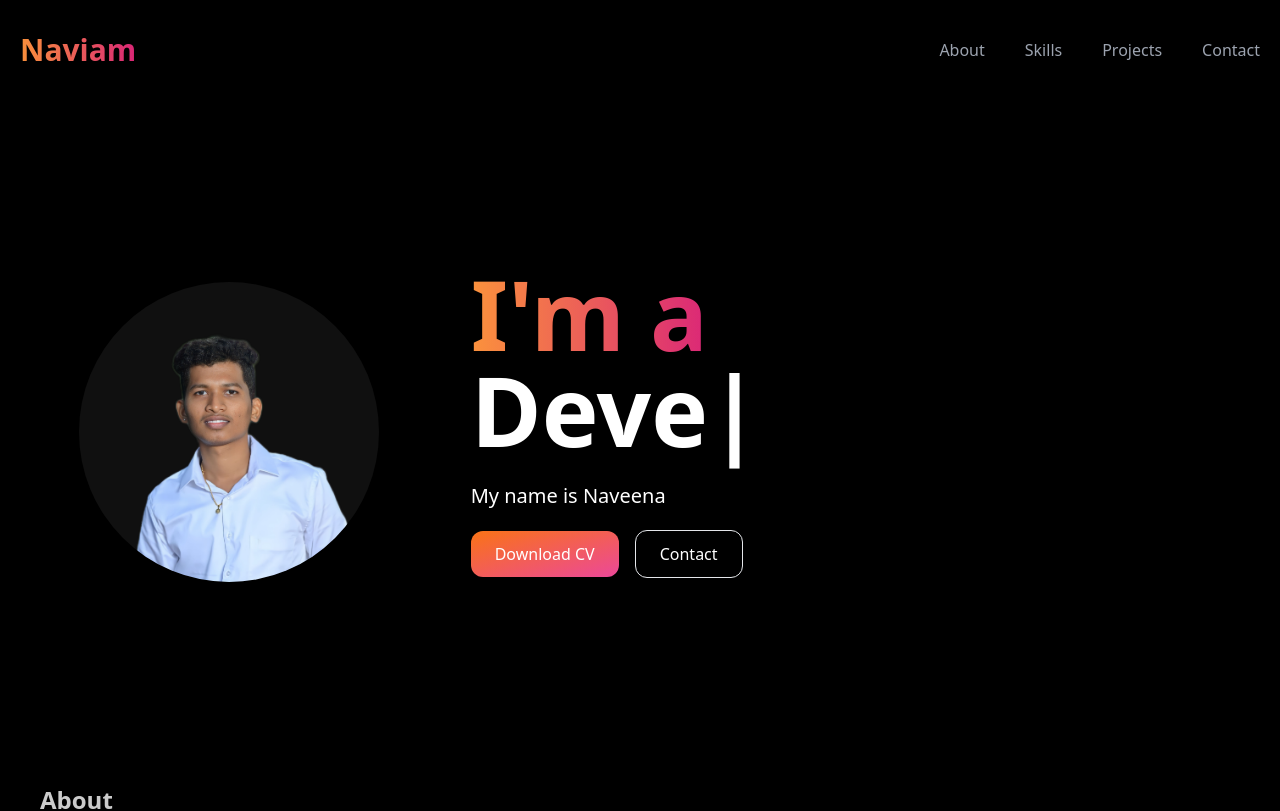
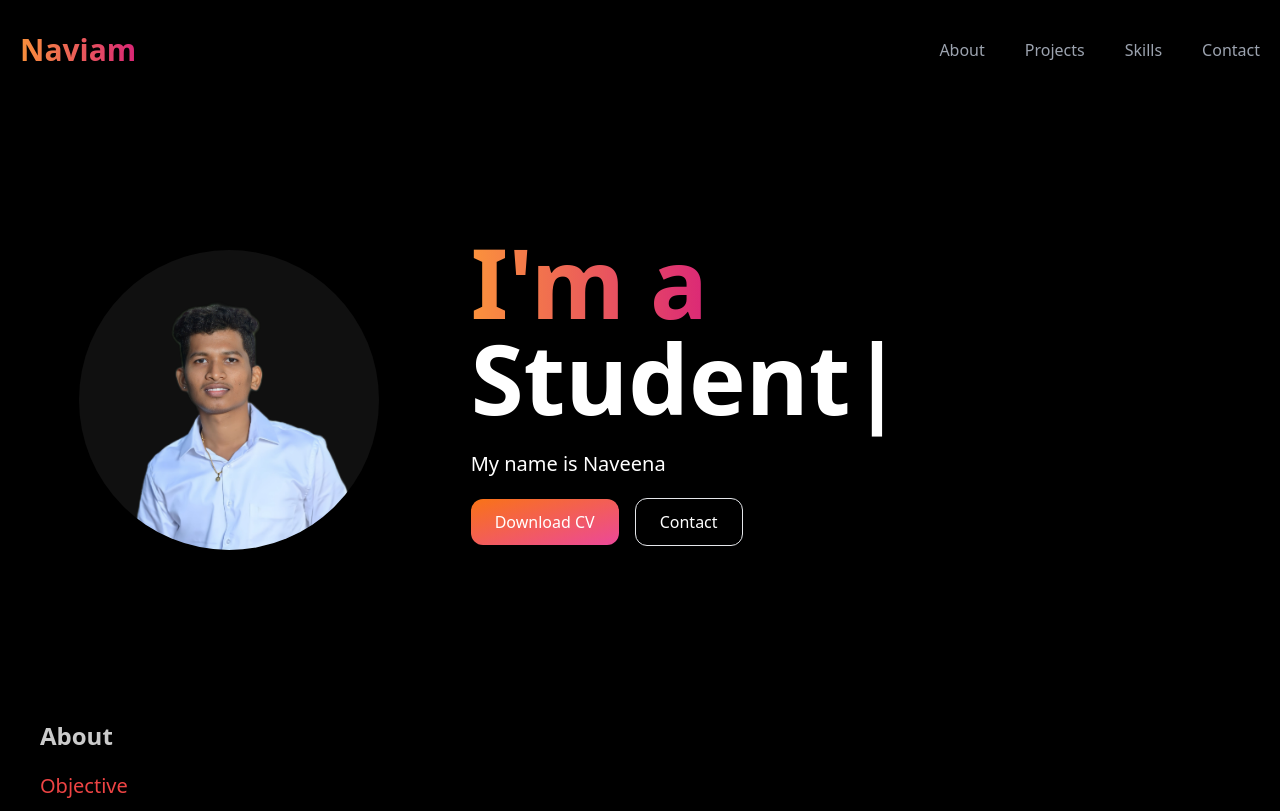
Before and after one commit to Naveenaik/Portfolio, a React (Create React App) app: page / in a window 1280 px wide. Shown: the top 811 px of the page. Built offline with nearby package versions, Linux system fonts and the light colour scheme.

Commit message:
navigation

```diff
--- a/package.json
+++ b/package.json
@@ -7,6 +7,7 @@
     "@testing-library/react": "^13.4.0",
     "@testing-library/user-event": "^13.5.0",
     "aos": "^2.3.4",
+    "framer-motion": "^11.2.10",
     "nodemon": "^3.1.0",
     "react": "^18.2.0",
     "react-dom": "^18.2.0",
--- a/src/App.js
+++ b/src/App.js
@@ -4,10 +4,17 @@ import Hero from "./components/Hero";
 import Navbar from "./components/Navbar";
 import Projects from "./components/Projects";
 import Skills from "./components/Skills";
+import { motion, useScroll } from "framer-motion";
+
 
 function App() {
+  const { scrollYProgress } = useScroll();
   return (
     <div className="App">
+    <motion.div
+        className="fixed top-0 left-0 right-0 h-10 red-500 transform origin-left"
+        style={{ scaleX: scrollYProgress }}
+      />
       <Navbar/>
       <Hero/>
       <About/>
--- a/src/Card/ProjectCard.jsx
+++ b/src/Card/ProjectCard.jsx
@@ -11,7 +11,7 @@ const ProjectCard = ({ image, title, description,link,btnText }) => {
         alt=""
         className="absolute object-cover rounded blur-[1px]"
       />
-      <div className="absolute bottom-0 flex flex-col bg-[#141414]  group-hover:opacity-100 ease-in-out duration-1000 w-full ">
+      <div className="absolute bottom-0 flex flex-col bg-[#141414]  group-hover:opacity-100 ease-in-out transistion duration-1000 w-full ">
         <div className="flex">
           <h3 className="text-[#b5c83dc5] text-xl opacity-100 w-full px-2 py-3 h-[50px]">
             {title}
--- a/src/components/Hero.jsx
+++ b/src/components/Hero.jsx
@@ -9,7 +9,7 @@ const Hero = () => {
 
 
   return (
-    <div className=" grid grid-cols-1 sm:grid-cols-3 gap-3 md:gap-8 h-[80vh] md:h-[83vh] w-auto mx-auto py-auto bg-black max-w-[1200px] ">
+    <div className=" grid grid-cols-1 sm:grid-cols-3 gap-3 md:gap-8 h-[75vh] md:h-[75vh] w-auto mx-auto py-auto bg-black max-w-[1200px] ">
       <div className="bg-[#7a787822] col-span-1 my-auto mx-auto w-[250px] h-auto lg:w-[300px] rounded-full ">
         <img className="rounded-full " src={heroimage} alt="Naveena Naik" />
       </div>
@@ -19,7 +19,7 @@ const Hero = () => {
           <span className="primary-color ">I'm a</span>
           <br />
           <TypeAnimation
-            sequence={["Student", 1000, "Developer", 1000, "Designer.", 500]}
+            sequence={["Student", 1000, "Quick Learner", 1000, "Designer.", 500]}
             wrapper="span"
             speed={60}
             repeat={Infinity}
--- a/src/components/Navbar.jsx
+++ b/src/components/Navbar.jsx
@@ -7,42 +7,68 @@ const Navbar = () => {
   const handleNav = () => {
     setNav(!nav);
   };
-//max-w-[1200px]
+  //max-w-[1200px]
   return (
     <div className="bg-black text-gray-400 h-[100px] max-w-[1300px] mx-auto flex justify-between items-center sticky top-0 z-10 ">
-      <h1 className="text-3xl font-bold primary-color ml-5 animate-pulse">Naviam</h1>
+      <h1 className="text-3xl font-bold primary-color ml-5 animate-pulse">
+        Naviam
+      </h1>
       <ul className="hidden md:flex">
         <li className="p-5  ">
-          <a href="#about" className="hover:text-red-500">About</a>
+          <a href="#about" className="hover:text-red-500">
+            About
+          </a>
         </li>
         <li className="p-5">
-          <a href="#skills" className="hover:text-red-500">Skills</a>
+          <a href="#projects" className="hover:text-red-500">
+            Projects
+          </a>
         </li>
         <li className="p-5">
-            <a href="#projects" className="hover:text-red-500">Projects</a>
-          </li>
+          <a href="#skills" className="hover:text-red-500">
+            Skills
+          </a>
+        </li>
+
         <li className="p-5">
-          <a href="#contact" className="hover:text-red-500"         >Contact</a>
+          <a href="#contact" className="hover:text-red-500">
+            Contact
+          </a>
         </li>
       </ul>
       <div onClick={handleNav} className="block md:hidden mr-6">
         {nav ? <AiOutlineClose size={20} /> : <AiOutlineMenu size={20} />}
       </div>
 
-      <div className={nav? 'z-10 fixed h-full left-0 top-0 w-[60%] bg-[#202121] ease-in-out duration-500':'fixed left-[-100%]'}>
+      <div
+        className={
+          nav
+            ? "z-10 fixed h-full left-0 top-0 w-[60%] bg-[#202121] ease-in-out duration-500"
+            : "fixed left-[-100%]"
+        }
+      >
         <h1 className="p-5 text-3xl font-bold primary-color ml-4">Naviam</h1>
         <ul className="p-8 text-xl grid grid-cols-1 gap-5">
           <li className="p-2 ">
-            <a href="#about" className="hover:text-red-500">About</a>
+            <a href="#about" className="hover:text-red-500">
+              About
+            </a>
+          </li>
+
+          <li className="p-2">
+            <a href="#projects" className="hover:text-red-500">
+              Projects
+            </a>
           </li>
           <li className="p-2">
-            <a href="#skills" className="hover:text-red-500">Skills</a>
+            <a href="#skills" className="hover:text-red-500">
+              Skills
+            </a>
           </li>
           <li className="p-2">
-            <a href="#projects" className="hover:text-red-500">Projects</a>
-          </li>
-          <li className="p-2">
-            <a href="#contact" className="hover:text-red-500">Contact</a>
+            <a href="#contact" className="hover:text-red-500">
+              Contact
+            </a>
           </li>
         </ul>
       </div>
--- a/src/components/Projects.jsx
+++ b/src/components/Projects.jsx
@@ -17,7 +17,7 @@ const Projects = () => {
 },[]);
 
   return (
-    <div id="projects" className="bg-black text-gray-400  max-w-[1200px] mx-auto px-5 md:px-0 ">
+    <div id="projects" className="bg-black text-gray-400  max-w-[1200px] mx-auto px-5 md:px-0 md:my-0  my-16 ">
       <h2 className="text-[#ffffffcb] text-2xl md:text 4xl font-bold mt-10">
         Projects
       </h2>
```
Also changed, not shown: 1 other file (tests, documents, lock files or other folders).
